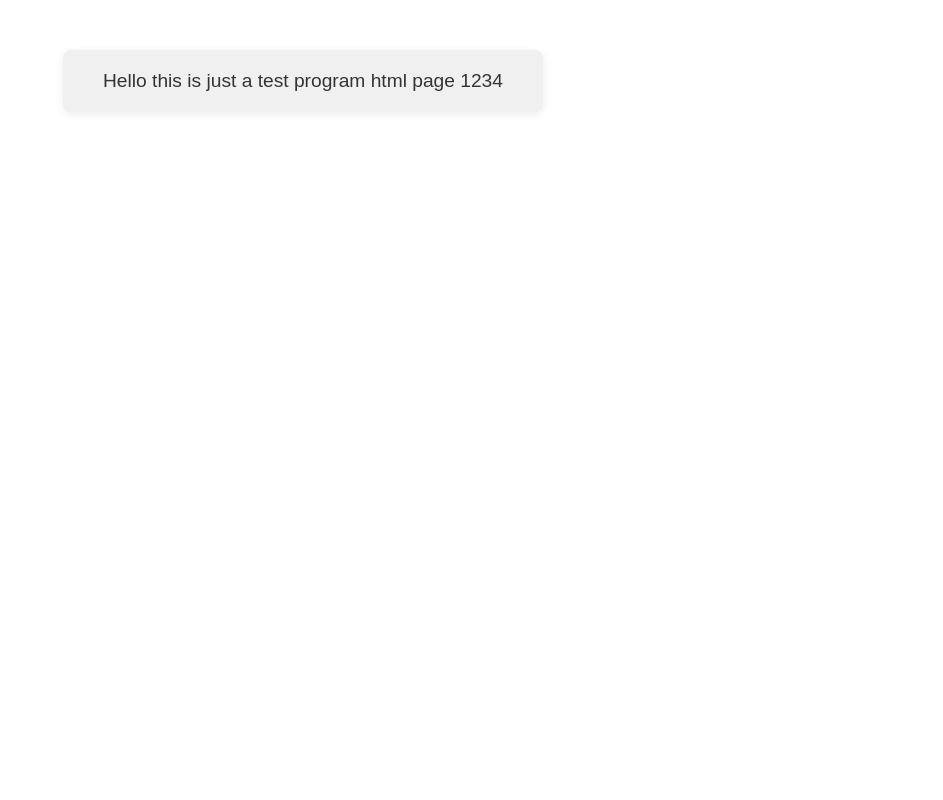
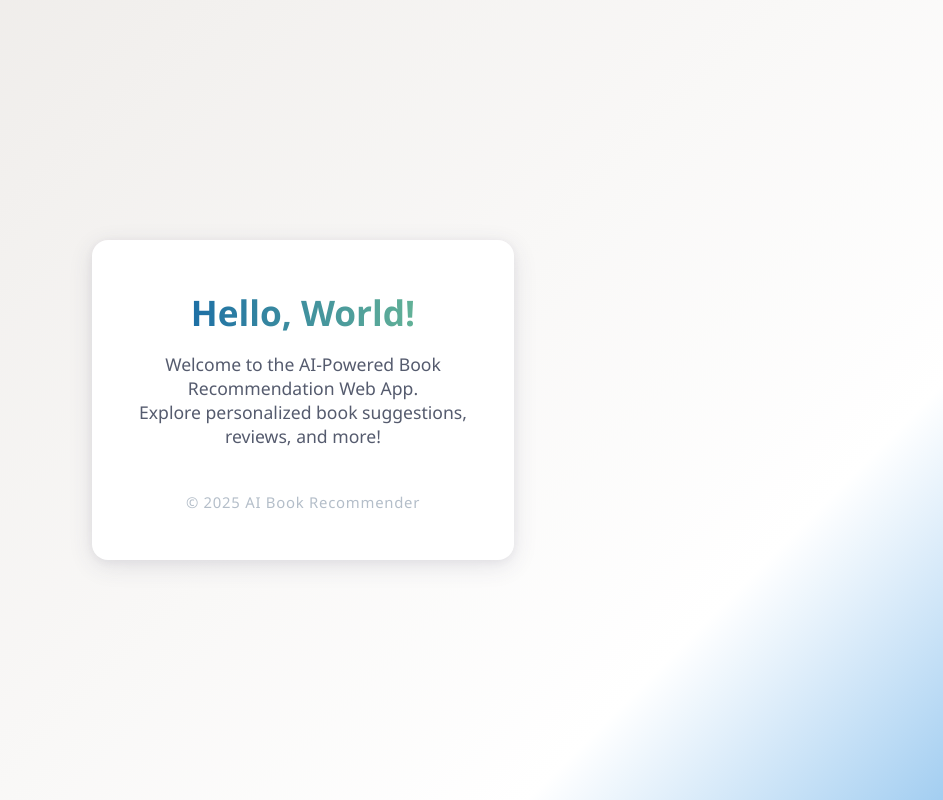
Before and after one commit to procommun/untitled-project, a plain HTML site: page index.html in a window 1280 px wide. Shown: the whole page, without its empty margins (337-1280 px from the left). Drawn offline with Linux system fonts and the light colour scheme.

Commit message:
New Index file

```diff
--- a/index.html
+++ b/index.html
@@ -1,25 +1,67 @@
 <!DOCTYPE html>
 <html lang="en">
 <head>
-    <meta charset="UTF-8">
-    <title>Test Program 1</title>
-    <style>
-        .test-block {
-            margin: 50px auto;
-            padding: 20px 40px;
-            background: #f0f0f0;
-            border-radius: 8px;
-            width: fit-content;
-            font-family: Arial, sans-serif;
-            font-size: 1.2em;
-            color: #333;
-            box-shadow: 0 2px 8px rgba(0,0,0,0.08);
-        }
-    </style>
+  <meta charset="UTF-8">
+  <title>Hello World - AI Book Recommendation App</title>
+  <meta name="viewport" content="width=device-width, initial-scale=1.0">
+  <style>
+    body {
+      min-height: 100vh;
+      margin: 0;
+      font-family: 'Segoe UI', Arial, sans-serif;
+      background: linear-gradient(135deg, #ece9e6, #ffffff 80%, #a3cef1 100%);
+      display: flex;
+      align-items: center;
+      justify-content: center;
+    }
+
+    .container {
+      background: #fff;
+      padding: 48px 36px;
+      border-radius: 16px;
+      box-shadow: 0 6px 24px rgba(60, 58, 90, 0.12), 0 1.5px 8px rgba(60, 58, 90, 0.06);
+      display: flex;
+      flex-direction: column;
+      align-items: center;
+      max-width: 350px;
+      width: 100%;
+    }
+
+    .hello-title {
+      font-size: 2.2rem;
+      font-weight: 700;
+      background: linear-gradient(90deg, #1d6fa5, #62b197);
+      -webkit-background-clip: text;
+      -webkit-text-fill-color: transparent;
+      background-clip: text;
+      margin-bottom: 16px;
+    }
+
+    .subtitle {
+      font-size: 1.1rem;
+      color: #555b6e;
+      margin-bottom: 28px;
+      text-align: center;
+    }
+
+    .branding {
+      font-size: 0.93rem;
+      color: #b4bec9;
+      letter-spacing: 0.05em;
+      margin-top: 16px;
+    }
+  </style>
 </head>
 <body>
-    <div class="test-block">
-        Hello this is just a test program html page 1234
+  <div class="container">
+    <span class="hello-title">Hello, World!</span>
+    <div class="subtitle">
+      Welcome to the AI-Powered Book Recommendation Web App.<br>
+      Explore personalized book suggestions, reviews, and more!
     </div>
+    <div class="branding">
+      &copy; 2025 AI Book Recommender
+    </div>
+  </div>
 </body>
 </html>
```
